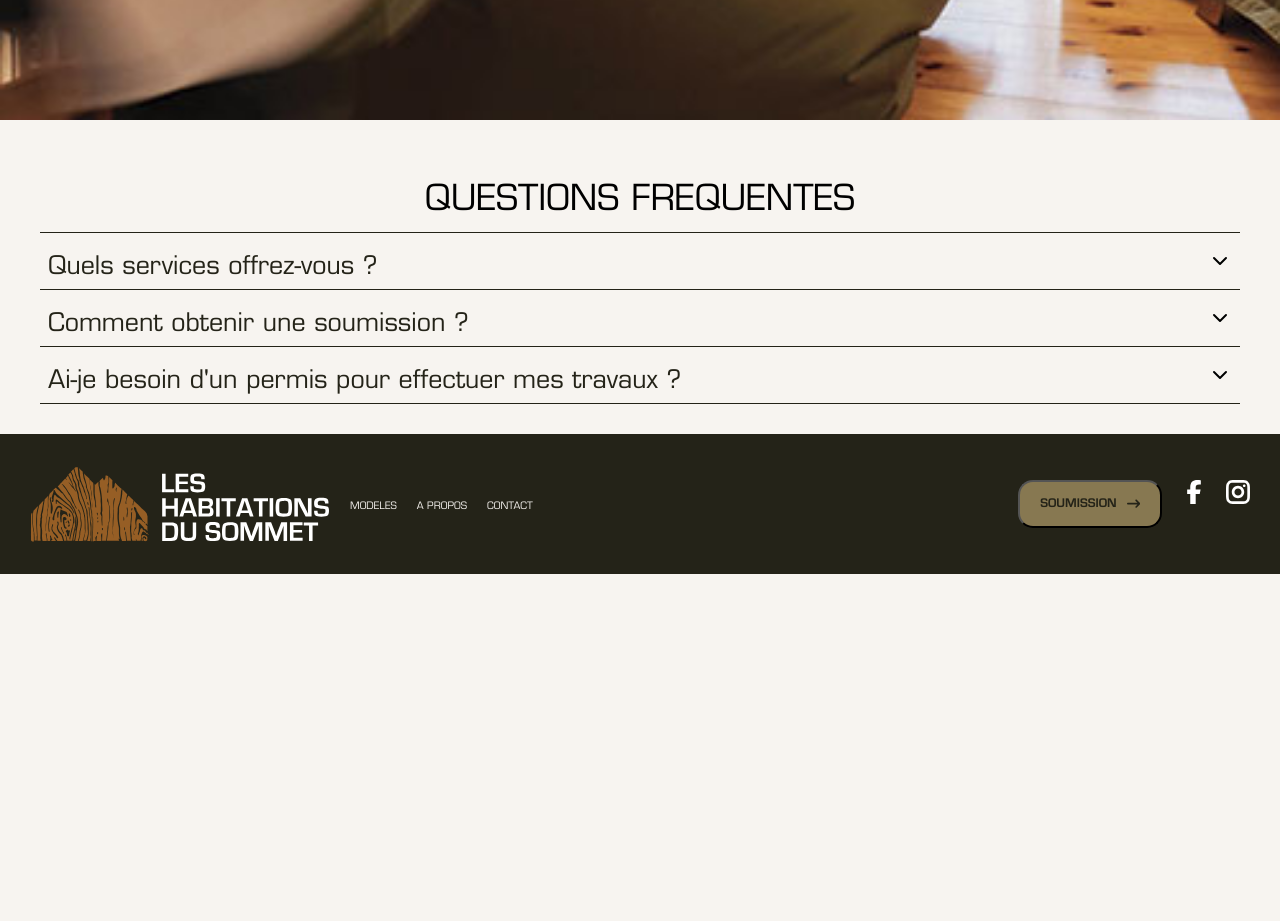
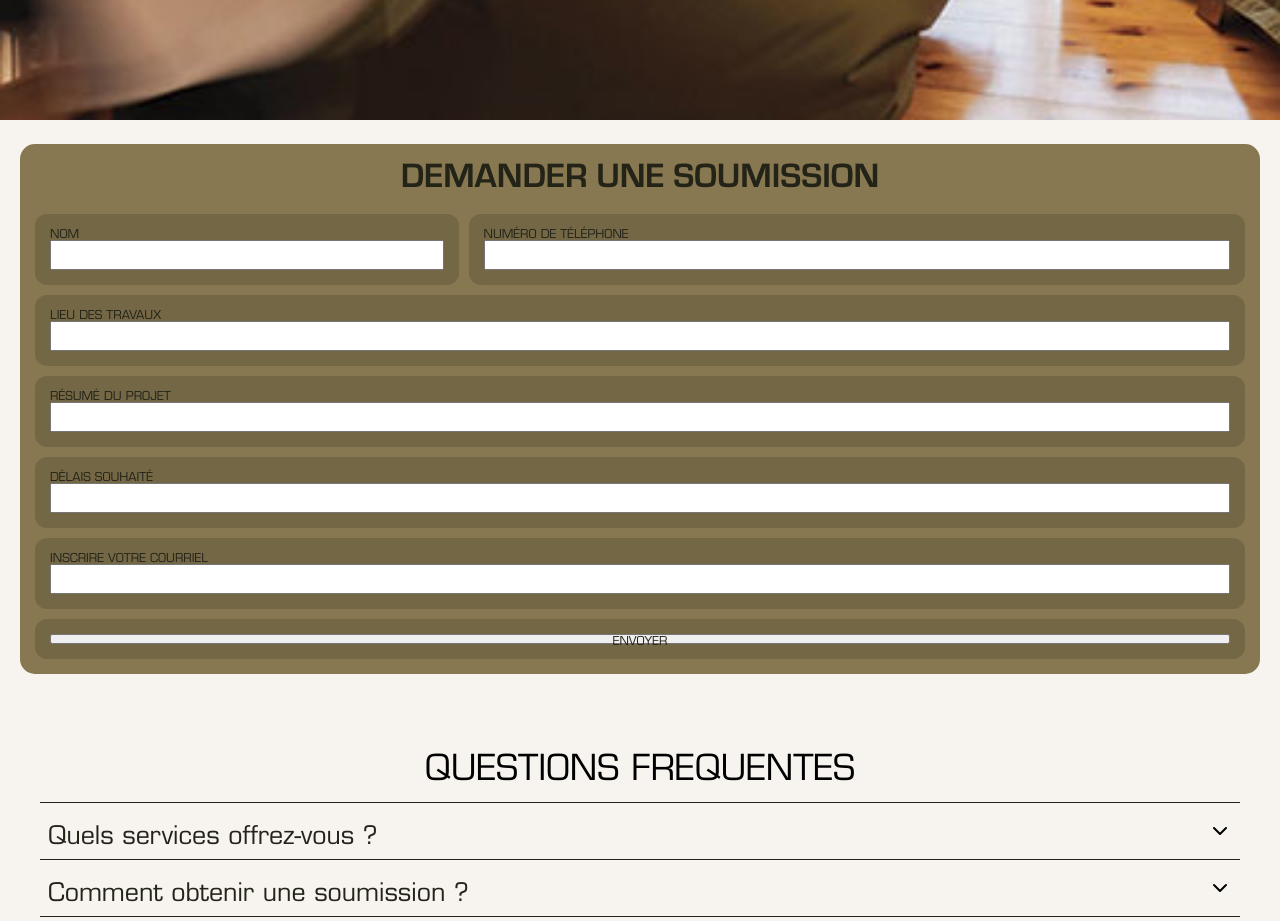
Before and after one commit to AudreyNoelBreton/ConstructionDesSommets, a React (Create React App) app: page /about in a window 1280 px wide. Shown: the part 1160-2081 px from the top of the page. Before the commit the page ends 1734 px from the top, so only its background shows below. Built offline with nearby package versions, Linux system fonts and the light colour scheme.

Commit message:
Formulaire almost done

```diff
--- a/src/Sections/General-infos/infos.scss
+++ b/src/Sections/General-infos/infos.scss
@@ -33,10 +33,24 @@
   .infos {
     &__services {
       background-color: #877851;
-      padding: 30px 40px;
+      padding: 30px 40px 150px 40px;
       display: flex;
       flex-direction: column;
       gap: 30px;
     }
+
+    &__secteurs {
+      display: flex;
+      flex-direction: row;
+      background-color: #f7f4f0;
+    }
+
+    &__produits {
+      margin-top: -100px;
+      padding: 30px 20px 50px 20px;
+      display: flex;
+      flex-direction: row;
+      gap: 20px;
+    }
   }
 }
--- a/src/Sections/Slogan-section/slogansection.scss
+++ b/src/Sections/Slogan-section/slogansection.scss
@@ -46,5 +46,26 @@
   .slogan {
     padding: 30px 40px;
     flex-direction: row;
+
+    &__title {
+      font-family: Eurostile Bold;
+      font-size: 75px;
+      text-transform: uppercase;
+    }
+    &__infos {
+      max-width: 75%;
+      gap: 15px;
+    }
+    &__logo {
+      width: 25%;
+    }
+
+    &__secteurs {
+      font-size: 27px;
+    }
+
+    &__text {
+      font-size: 23px;
+    }
   }
 }
--- a/src/Sections/Soumission/soumission.jsx
+++ b/src/Sections/Soumission/soumission.jsx
@@ -1,18 +1,117 @@
+import React, { useState } from "react";
 import "./soumission.scss";
+import { CiImport } from "react-icons/ci";
+
 const Soumission = () => {
+  const [nom, setNom] = useState("");
+  const [numero, setNumero] = useState("");
+  const [lieu, setLieu] = useState("");
+  const [resume, setResume] = useState("");
+  const [delais, setDelais] = useState("");
+  const [courriel, setCourriel] = useState("");
+
+  const handleSubmit = (e) => {
+    e.preventDefault();
+
+    // Affiche l'alerte pour rappeler à l'utilisateur de joindre les plans
+    if (window.confirm("N'oubliez pas de joindre vos plans dans le message.")) {
+      // Prépare le contenu de l'email
+      const emailContent = `
+        Nom: ${nom}\n
+        Numéro de téléphone: ${numero}\n
+        Lieu des travaux: ${lieu}\n
+        Résumé du projet: ${resume}\n
+        Délais souhaité: ${delais}\n
+        Courriel: ${courriel}
+      `;
+
+      // Ouvre le client de messagerie par défaut avec les informations préremplies
+      window.location.href = `mailto:?subject=Demande de soumission&body=${encodeURIComponent(
+        emailContent
+      )}`;
+    }
+  };
+
   return (
     <section className="soumission">
-      <div className="soumission__container">
+      <form className="soumission__container" onSubmit={handleSubmit}>
         <div className="soumission__title">Demander une soumission</div>
-        <ul className="soumission__row">
-          <li className="soumission__input">
-            <div className="soumission__font">nom</div>
-          </li>
-          <li className="soumission__input">
-            <div className="soumission__text">numero de telephone</div>
-          </li>
-        </ul>
-      </div>
+
+        <div className="soumission__inputs">
+          <div className="soumission__row">
+            <div className="soumission__input soumission__input--nom">
+              <div className="soumission__text">Nom</div>
+              <input
+                type="text"
+                value={nom}
+                onChange={(e) => setNom(e.target.value)}
+                required
+              />
+            </div>
+            <div className="soumission__input soumission__input--numero">
+              <div className="soumission__text">Numéro de téléphone</div>
+              <input
+                type="text"
+                value={numero}
+                onChange={(e) => setNumero(e.target.value)}
+                required
+              />
+            </div>
+          </div>
+          <div className="soumission__row">
+            <div className="soumission__input">
+              <div className="soumission__text">Lieu des travaux</div>
+              <input
+                type="text"
+                value={lieu}
+                onChange={(e) => setLieu(e.target.value)}
+                required
+              />
+            </div>
+          </div>
+          <div className="soumission__row">
+            <div className="soumission__input">
+              <div className="soumission__text">Résumé du projet</div>
+              <input
+                type="text"
+                value={resume}
+                onChange={(e) => setResume(e.target.value)}
+                required
+              />
+            </div>
+          </div>
+          <div className="soumission__row">
+            <div className="soumission__input">
+              <div className="soumission__text">Délais souhaité</div>
+              <input
+                type="text"
+                value={delais}
+                onChange={(e) => setDelais(e.target.value)}
+                required
+              />
+            </div>
+          </div>
+
+          <div className="soumission__row">
+            <div className="soumission__input">
+              <div className="soumission__text">Inscrire votre courriel</div>
+              <input
+                type="email"
+                value={courriel}
+                onChange={(e) => setCourriel(e.target.value)}
+                required
+              />
+            </div>
+          </div>
+          <div className="soumission__row">
+            <div className="soumission__input">
+              <button type="submit" className="soumission__text">
+                Envoyer
+              </button>
+            </div>
+          </div>
+        </div>
+      </form>
     </section>
   );
 };
--- a/src/Sections/Soumission/soumission.scss
+++ b/src/Sections/Soumission/soumission.scss
@@ -10,8 +10,22 @@
     margin: 20px;
     background-color: #877851;
     border-radius: 15px;
-    padding: 20px;
+    padding: 15px;
     justify-content: center;
+  }
+
+  &__inputs {
+    display: flex;
+    flex-direction: column;
+    gap: 10px;
+  }
+
+  &__row {
+    display: flex;
+    flex-direction: row;
+    gap: 10px;
+    justify-content: space-between;
+    width: 100%;
   }
 
   &__title {
@@ -19,26 +33,61 @@
     text-align: center;
     max-width: 100%;
     font-family: Eurostile Bold;
-    font-size: 40px;
+    font-size: 35px;
     text-transform: uppercase;
   }
 
-  &__row {
+  &__input {
     display: flex;
+    flex-direction: column; /* Changed to column to make input fields accessible */
+    justify-content: space-between;
+    background-color: rgba(36, 35, 24, 0.2);
+    border-radius: 12px;
+    padding: 15px;
     width: 100%;
-    flex-direction: row;
-    justify-content: center;
-    gap: 10px;
   }
 
-  &__input {
-    width: auto;
+  &__text {
+    color: #242318;
+    font-size: 12px;
+    font-family: Eurostile Medium;
+    text-transform: uppercase;
+  }
+
+  &__input--nom {
+    flex: 0 0 35%;
+  }
+
+  &__input--numero {
+    flex: 1;
+  }
+
+  &__file-input {
+    display: none;
+  }
+
+  &__file-label {
+    width: 100%;
+    min-width: 30%;
+    font-size: 12px;
+    color: #242318;
+    font-family: Eurostile Medium;
+    text-transform: uppercase;
+    cursor: pointer;
     display: flex;
-    background-color: #242318;
-    opacity: 0.2;
-    border-radius: 12px;
-    padding: 10px;
-    min-width: 40%;
-    color: #fff; // Text color inside the input
+    justify-content: space-between;
+  }
+
+  &__icon {
+    font-size: 20px; /* Taille de l'icône */
+  }
+
+  input[type="text"],
+  input[type="email"],
+  input[type="file"] {
+    width: 100%;
+    padding: 5px;
+    margin-top: 5px;
+    font-size: 14px;
   }
 }
--- a/src/components/Carousel/carousel.scss
+++ b/src/components/Carousel/carousel.scss
@@ -120,23 +120,23 @@
 
       position: absolute;
 
-      top: 40%;
+      top: 30%;
       left: 50%;
       transform: translateX(-50%);
-      padding: 40px;
+      padding: 50px;
       gap: 20px;
       z-index: 10;
     }
     &__title {
       font-family: Eurostile bold;
       text-transform: uppercase;
-      font-size: 60px;
+      font-size: 75px;
 
       color: #f7f4f0;
     }
     &__text-overlay {
       justify-content: center;
-      font-size: 20px;
+      font-size: 30px;
       position: relative;
     }
   }
--- a/src/pages/About/About.jsx
+++ b/src/pages/About/About.jsx
@@ -4,6 +4,7 @@ import Hero from "../../components/Hero/hero";
 import Links from "../../Sections/Links-section/link-section";
 import "./About.scss";
 import Footer from "../../components/Footer/footer";
+import Soumission from "../../Sections/Soumission/soumission";
 const About = () => {
   const imagePath = "/nous-joindre-header-mobile.jpg";
   const text = "Nous joindre";
@@ -11,6 +12,7 @@ const About = () => {
     <div>
       <Header />
       <Hero imagePath={imagePath} text={text} />
+      <Soumission />
       <Links />
       <Footer />
     </div>
```
Also changed, not shown: package.json (+12 -2 lines), src/server/server.js (added, +61 -0 lines), 1 other file (tests, documents, lock files or other folders).
